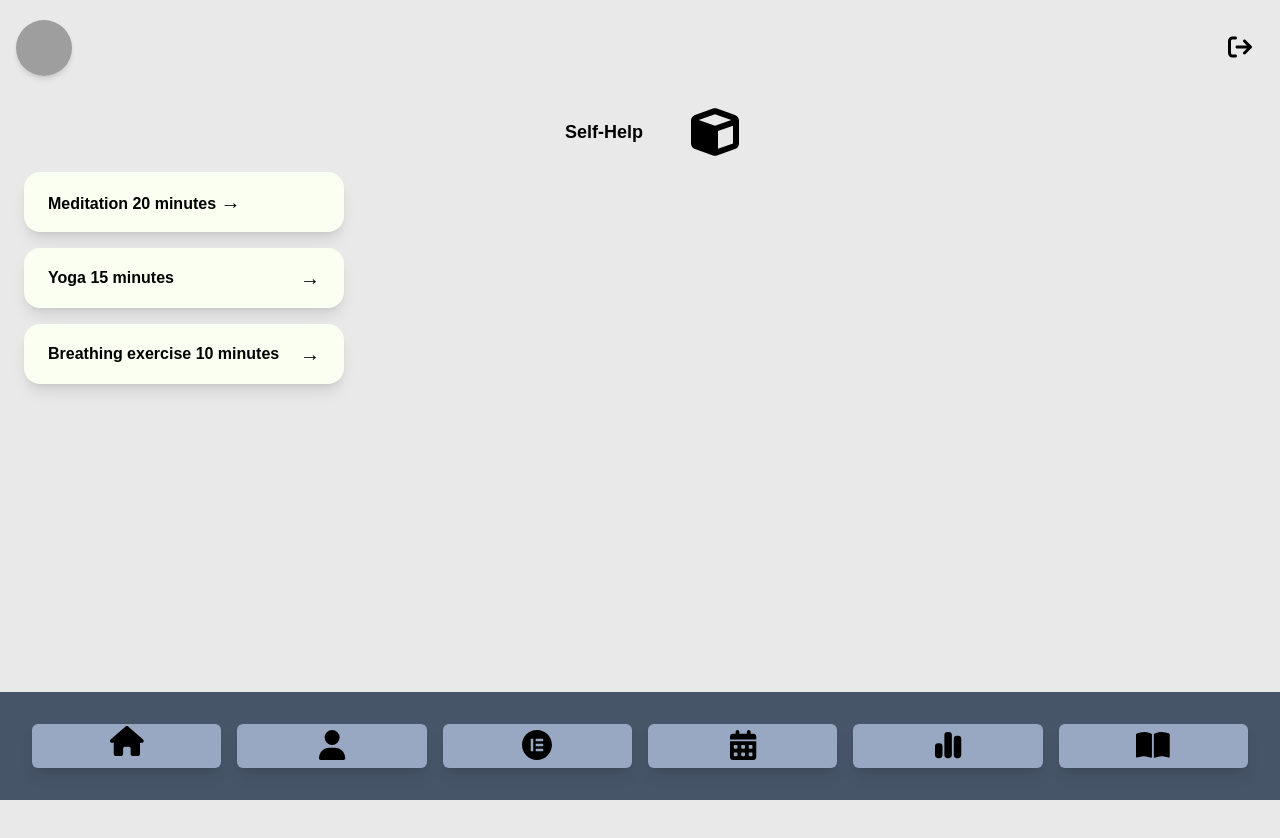
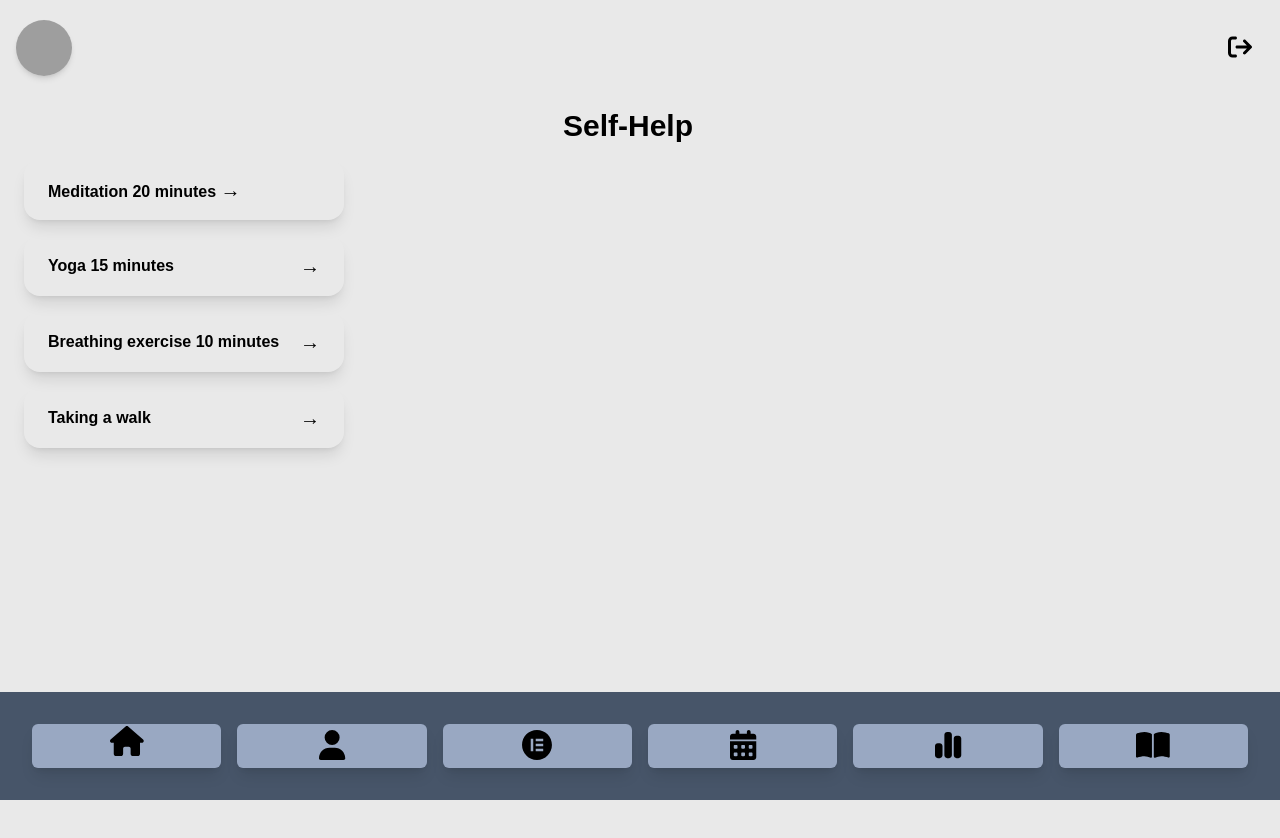
Before and after one commit to bout0047/cuby-frontend, a SvelteKit app: page /self-help in a window 1280 px wide. Shown: the top 838 px of the page. Built offline with nearby package versions, Linux system fonts and the light colour scheme; sample sign-in values are in the browser's storage; grey boxes are pictures that could not be loaded.

Commit message:
need to finish the navbar

```diff
--- a/src/routes/self-help/+page.svelte
+++ b/src/routes/self-help/+page.svelte
@@ -8,22 +8,23 @@
   <main class=" mt-8 items-center justify-center w-full h-screen bg-blue-900">
     <div class="space-y-4 ml-6">
       <div class="flex items-center justify-center">
-        <span class="text-black text-lg font-bold mr-12">Self-Help</span>
-        <svg class="w-12 h-12 text-black" aria-hidden="true" focusable="false" data-prefix="fas" data-icon="cube" role="img" xmlns="http://www.w3.org/2000/svg" viewBox="0 0 512 512">
-          <path fill="currentColor" d="M234.5 5.7c13.9-5 29.1-5 43.1 0l192 68.6C495 83.4 512 107.5 512 134.6V377.4c0 27-17 51.2-42.5 60.3l-192 68.6c-13.9 5-29.1 5-43.1 0l-192-68.6C17 428.6 0 404.5 0 377.4V134.6c0-27 17-51.2 42.5-60.3l192-68.6zM256 66L82.3 128 256 190l173.7-62L256 66zm32 368.6l160-57.1v-188L288 246.6v188z"></path>
-        </svg>
+        <span class="text-black text-3xl font-bold mr-12">Self-Help</span>
       </div>
-      <button style="background-color: #fbfff1;" class="w-full max-w-xs hover:bg-gray-100 text-black font-bold py-4 px-6 rounded-2xl shadow-lg flex justify-between items-center focus:outline-none focus:ring-2 focus:ring-blue-300 focus:ring-opacity-50 active:shadow-inner transform active:scale-95 transition duration-150 ease-in-out">
+      <button class="w-full max-w-xs text-black font-bold py-4 px-6 rounded-2xl shadow-lg flex justify-between items-center transition duration-150 ease-in-out">
         <a href="https://www.youtube.com/watch?v=inpok4MKVLM" target="_blank">
         <span>Meditation 20 minutes</span>
         <span class="text-xl">→</span>
       </button>
-      <button style="background-color: #fbfff1;" class="w-full max-w-xs hover:bg-gray-100 text-black font-bold py-4 px-6 rounded-2xl shadow-lg flex justify-between items-center focus:outline-none focus:ring-2 focus:ring-blue-300 focus:ring-opacity-50 active:shadow-inner transform active:scale-95 transition duration-150 ease-in-out">
+      <button class="w-full max-w-xs text-black font-bold py-4 px-6 rounded-2xl shadow-lg flex justify-between items-center transition duration-150 ease-in-out">
         <span>Yoga 15 minutes</span>
         <span class="text-xl">→</span>
       </button>
-      <button style="background-color: #fbfff1;" class="w-full max-w-xs hover:bg-gray-100 text-black font-bold py-4 px-6 rounded-2xl shadow-lg flex justify-between items-center focus:outline-none focus:ring-2 focus:ring-blue-300 focus:ring-opacity-50 active:shadow-inner transform active:scale-95 transition duration-150 ease-in-out">
+      <button class="w-full max-w-xs text-black font-bold py-4 px-6 rounded-2xl shadow-lg flex justify-between items-center transition duration-150 ease-in-out">
         <span>Breathing exercise 10 minutes</span>
+        <span class="text-xl">→</span>
+      </button>
+      <button class="w-full max-w-xs text-black font-bold py-4 px-6 rounded-2xl shadow-lg flex justify-between items-center transition duration-150 ease-in-out">
+        <span>Taking a walk</span>
         <span class="text-xl">→</span>
       </button>
     </div>
```
